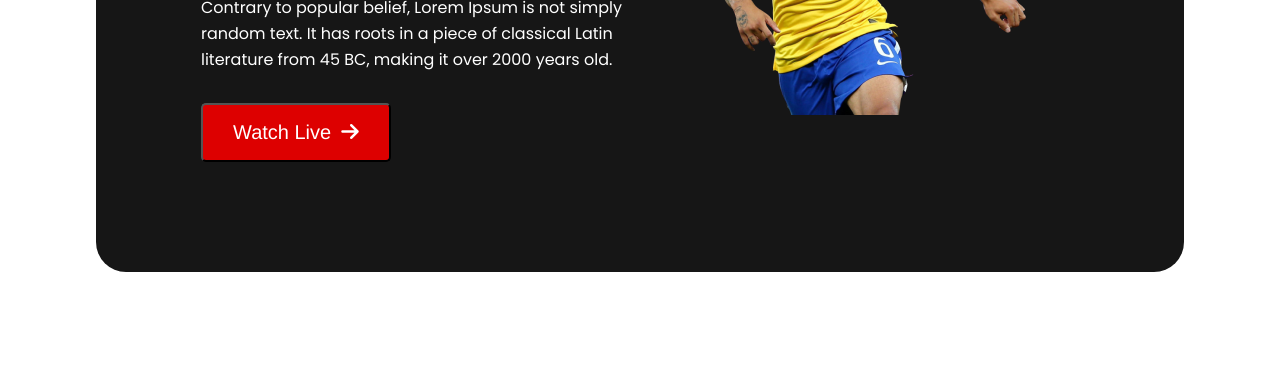
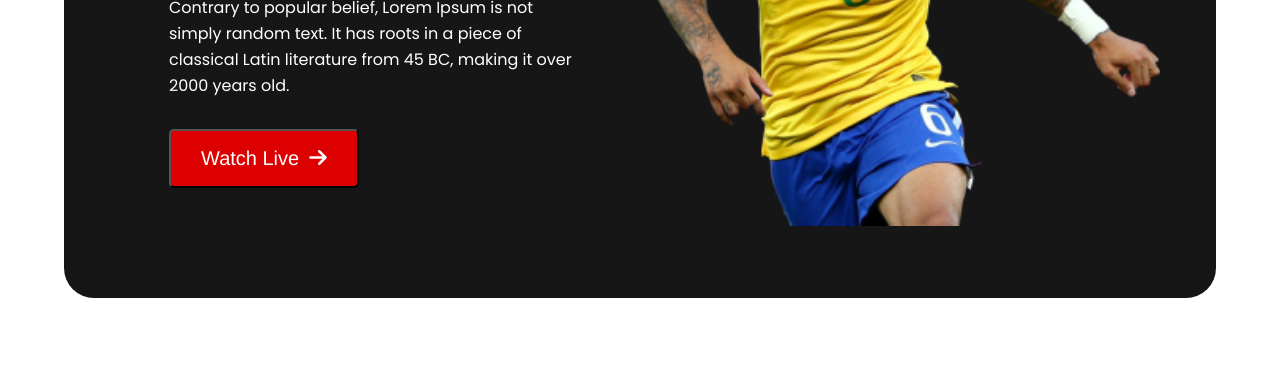
Before and after one commit to syedashiqbd/World-Cup-Ashiq, a plain HTML site: page index.html in a window 1280 px wide. Shown: the part 425-800 px from the top of the page. Drawn offline with Linux system fonts and the light colour scheme.

Commit message:
banner rithImage partial done

```diff
--- a/style.css
+++ b/style.css
@@ -16,7 +16,7 @@ body {
   font-family: "Poppins", sans-serif;
 }
 .container {
-  width: 85%;
+  width: 90%;
   margin: 0 auto;
 }
 /* Header style start */
@@ -31,7 +31,7 @@ header {
   align-items: center;
 }
 .leftText {
-  width: 50%;
+  width: 45%;
   margin: 110px 20px 110px 105px;
 }
 .leftText h1 {
@@ -60,5 +60,9 @@ button a {
 }
 
 .rightImage {
-  width: 50%;
+  width: 55%;
+  /* background-color: red; */
 }
+.rightImage img {
+  width: 90%;
+}
```
